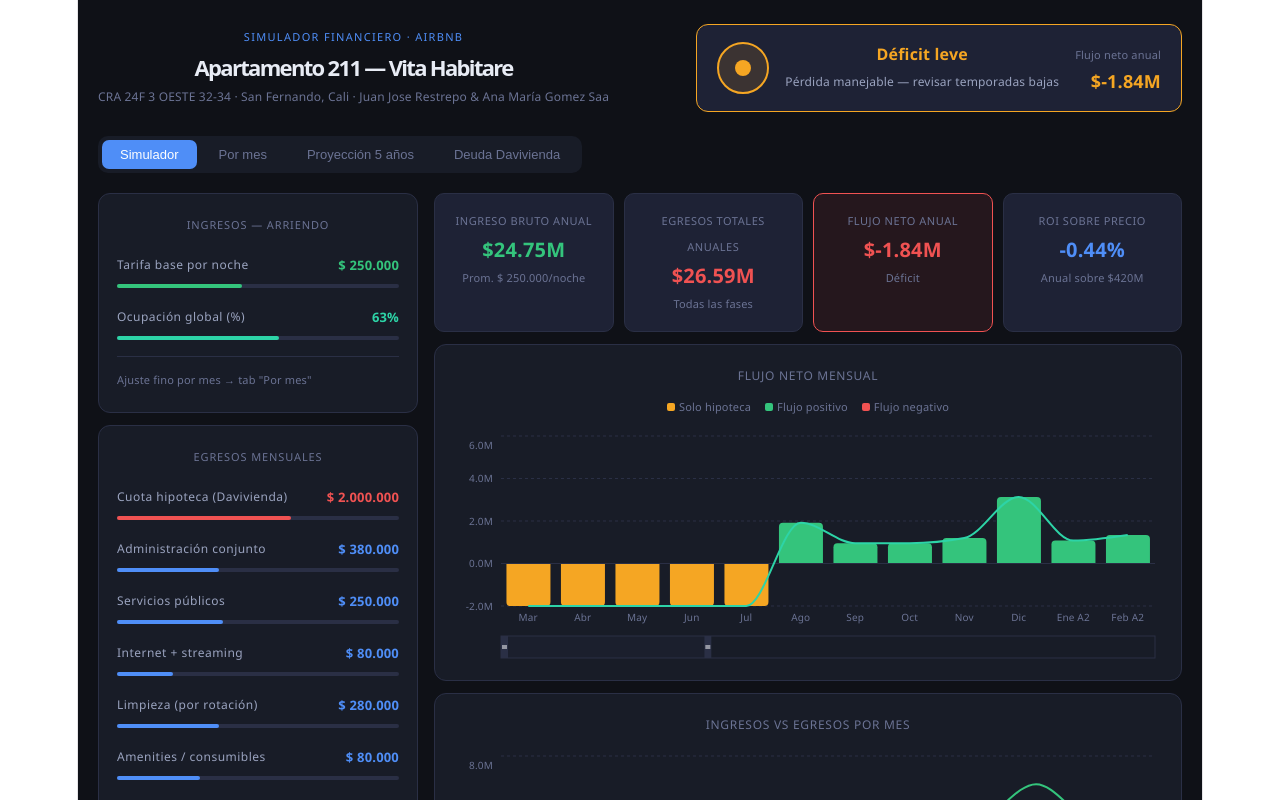
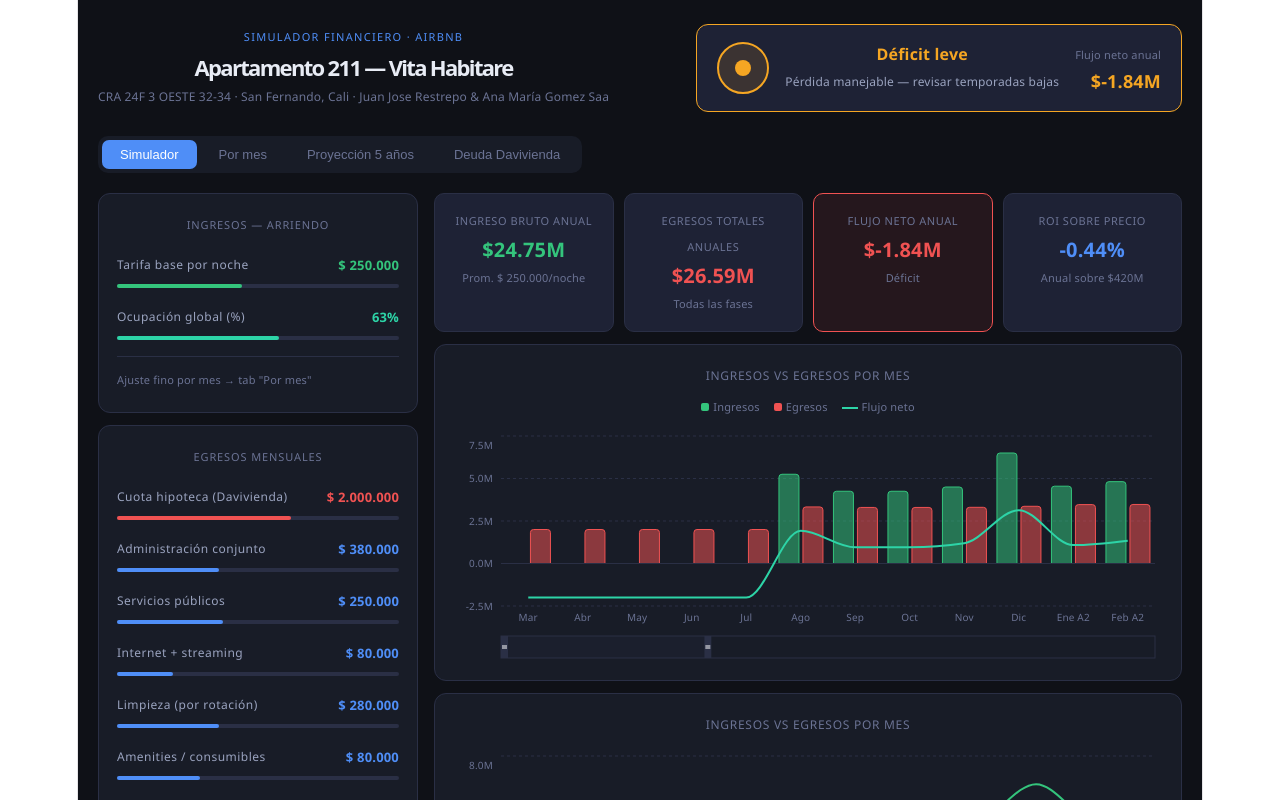
Before and after one commit to efegomez/vita-simulador, a React (Vite) app: page / in a window 1280 px wide. Shown: the top 800 px of the page. Built offline with nearby package versions, Linux system fonts and the light colour scheme.

Commit message:
feat: barras ingresos+egresos por mes con linea flujo neto

```diff
--- a/src/App.jsx
+++ b/src/App.jsx
@@ -479,11 +479,11 @@ export default function App() {
 
             {/* Gráfico flujo neto mensual */}
             <div style={{ background: C.surface, border: `1px solid ${C.border}`, borderRadius: 12, padding: 18 }}>
-              <div style={{ fontSize: 12, color: C.muted, marginBottom: 4, letterSpacing: "0.06em", textTransform: "uppercase" }}>Flujo neto mensual</div>
+              <div style={{ fontSize: 12, color: C.muted, marginBottom: 4, letterSpacing: "0.06em", textTransform: "uppercase" }}>Ingresos vs Egresos por mes</div>
               <div style={{ fontSize: 11, color: C.muted, marginBottom: 12 }}>
-                <span style={{ marginRight: 14 }}><span style={{ display: "inline-block", width: 8, height: 8, borderRadius: 2, background: C.amber, marginRight: 4 }} />Solo hipoteca</span>
-                <span style={{ marginRight: 14 }}><span style={{ display: "inline-block", width: 8, height: 8, borderRadius: 2, background: C.green, marginRight: 4 }} />Flujo positivo</span>
-                <span><span style={{ display: "inline-block", width: 8, height: 8, borderRadius: 2, background: C.red, marginRight: 4 }} />Flujo negativo</span>
+                <span style={{ marginRight: 14 }}><span style={{ display: "inline-block", width: 8, height: 8, borderRadius: 2, background: C.green, marginRight: 4 }} />Ingresos</span>
+                <span style={{ marginRight: 14 }}><span style={{ display: "inline-block", width: 8, height: 8, borderRadius: 2, background: C.red, marginRight: 4 }} />Egresos</span>
+                <span><span style={{ display: "inline-block", width: 16, height: 2, background: C.teal, marginRight: 4, verticalAlign: "middle" }} />Flujo neto</span>
               </div>
               <ResponsiveContainer width="100%" height={230}>
                 <ComposedChart data={calc.chart36} margin={{ top: 4, right: 8, left: 8, bottom: 4 }}>
@@ -491,15 +491,12 @@ export default function App() {
                   <XAxis dataKey="label" tick={{ fontSize: 10, fill: C.muted }} axisLine={false} tickLine={false} />
                   <YAxis tickFormatter={(v) => `${(v/1000000).toFixed(1)}M`} tick={{ fontSize: 10, fill: C.muted }} axisLine={false} tickLine={false} width={40} />
                   <Tooltip contentStyle={{ background: C.card, border: `1px solid ${C.border}`, borderRadius: 8, fontSize: 12 }}
-                    formatter={(v, n) => [fmt(v), n === "flujo" ? "Flujo mensual" : "Acumulado"]}
+                    formatter={(v, n) => [fmt(v), n === "ingBruto" ? "Ingresos" : n === "egTotal" ? "Egresos" : "Flujo neto"]}
                     labelStyle={{ color: C.text, fontWeight: 600 }} />
                   <ReferenceLine y={0} stroke={C.border} strokeWidth={1} />
-                  <Bar dataKey="flujo" radius={[4, 4, 0, 0]} label={false}>
-                    {calc.chart36.map((m, i) => (
-                      <Cell key={i} fill={m.fase === "preentrega" ? C.muted : m.fase === "soloHipoteca" ? C.amber : m.flujo >= 0 ? C.green : C.red} />
-                    ))}
-                  </Bar>
-                  <Line type="monotone" dataKey="flujo" stroke={C.teal} strokeWidth={2} dot={false} name="Flujo neto" />
+                  <Bar dataKey="ingBruto" name="ingBruto" fill={`${C.green}88`} stroke={C.green} strokeWidth={1} radius={[3, 3, 0, 0]} />
+                  <Bar dataKey="egTotal"  name="egTotal"  fill={`${C.red}88`}   stroke={C.red}   strokeWidth={1} radius={[3, 3, 0, 0]} />
+                  <Line type="monotone" dataKey="flujo" stroke={C.teal} strokeWidth={2} dot={false} name="flujo" />
                   <Brush dataKey="label" height={22} startIndex={0} endIndex={11} stroke={C.border} fill={C.surface} travellerWidth={7} />
                 </ComposedChart>
               </ResponsiveContainer>
```
